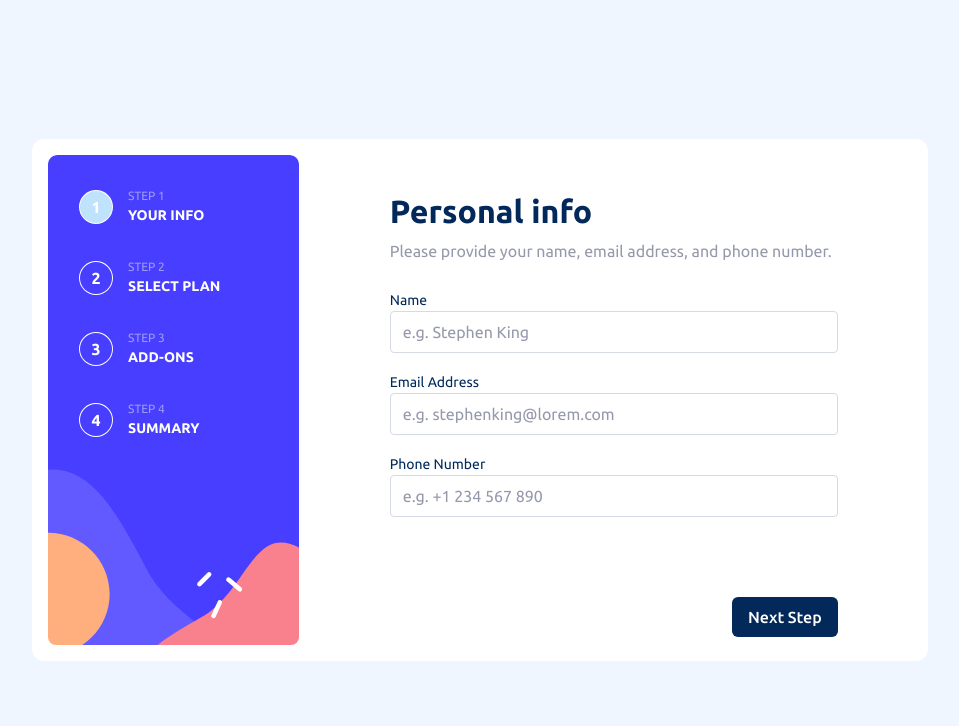
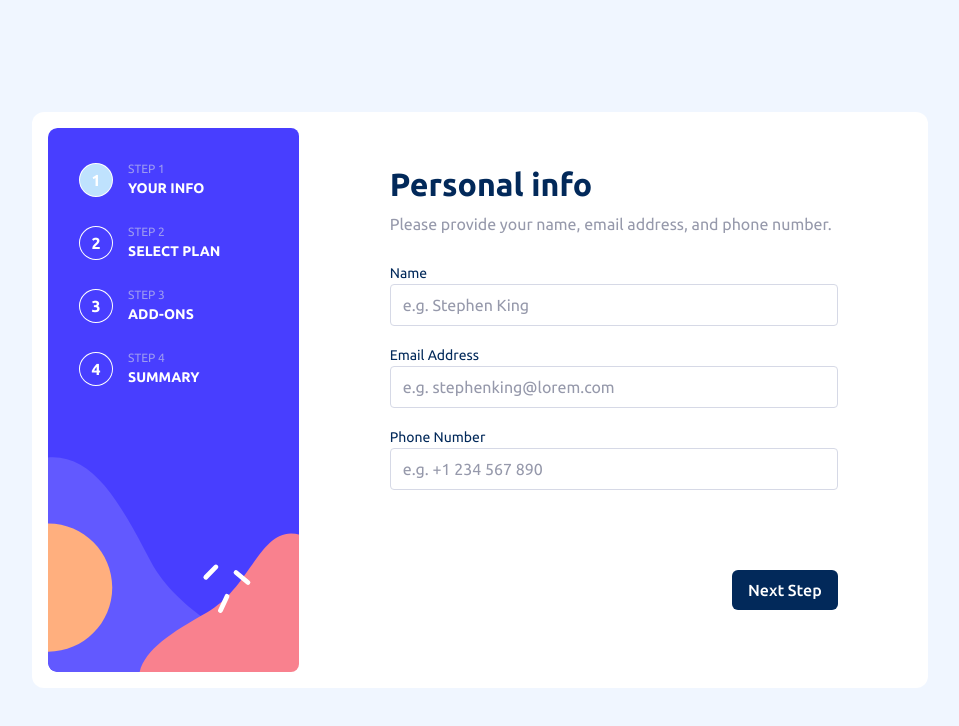
Before and after one commit to mianazan099/Multi-Step-Form, a React (Vite) app: page / in a window 1280 px wide. Shown: the top 726 px of the page, without its empty margins (160-1119 px from the left). Built offline with nearby package versions, Linux system fonts and the light colour scheme.

Commit message:
created component files

```diff
--- a/src/App.jsx
+++ b/src/App.jsx
@@ -1,111 +1,17 @@
-function SidebarStep({ num, name, active }) {
-  return (
-    <div className="lg:flex lg:items-center lg:gap-1">
-      <span
-        className={`grid h-2 w-2 place-content-center rounded-full  font-bold text-white  ring-1 ring-white ${
-          active && "bg-blue-light text-blue-marine ring-blue-light"
-        }`}
-      >
-        {num}
-      </span>
-      <div className="hidden lg:block">
-        <p className="text-xs uppercase text-gray-light/60">Step {num}</p>
-        <p className="text-sm font-bold uppercase text-white ">{name}</p>
-      </div>
-    </div>
-  );
-}
-
-const sidebarStep = [
-  { num: 1, name: "Your info", active: true },
-  { num: 2, name: "Select Plan", active: false },
-  { num: 3, name: "Add-ons", active: false },
-  { num: 4, name: "Summary", active: false },
-];
+import Sidebar from "./components/Sidebar";
+import Info from "./components/Info";
 
 const App = () => {
   return (
-    <div className="h-screen bg-magnolia font-ubuntu lg:grid lg:place-content-center">
-      <article className="mx-auto lg:grid lg:w-[min(56rem,100vw-2rem)] lg:grid-cols-[1fr,2.5fr] lg:rounded-xl lg:bg-white lg:p-1 lg:pr-0">
-        <aside className="h-[172px] bg-sidebarMobile bg-cover bg-no-repeat lg:h-auto lg:rounded-lg lg:bg-sidebarDesktop">
-          <div className="mx-auto flex w-fit gap-1 p-2 lg:mx-0 lg:flex-col lg:gap-2">
-            {sidebarStep.map((step) => {
-              return (
-                <SidebarStep
-                  key={step.num}
-                  num={step.num}
-                  name={step.name}
-                  active={step.active}
-                />
-              );
-            })}
-          </div>
-        </aside>
-        <main className="absolute top-6 left-1/2 mx-auto w-[min(28rem,100%-2rem)] -translate-x-1/2 rounded-lg bg-white p-1.5 lg:static lg:translate-x-0 lg:px-0 lg:pt-2 lg:pb-0.5">
-          <div className="mb-1.5">
-            <h1 className="mb-0.25 text-lg font-bold text-blue-marine">
-              Personal info
-            </h1>
-            <p className="text-gray-cool">
-              Please provide your name, email address, and phone number.
-            </p>
-          </div>
-          <form className="grid gap-0.75 lg:gap-1">
-            <div>
-              <label
-                className="mb-0.25 text-sm text-blue-marine"
-                htmlFor="name"
-              >
-                Name
-              </label>
-              <input
-                className="w-full rounded border-gray-light placeholder:text-gray-cool"
-                type="text"
-                id="name"
-                placeholder="e.g. Stephen King"
-              />
-            </div>
-            <div>
-              <label
-                className="mb-0.25 text-sm text-blue-marine"
-                htmlFor="email"
-              >
-                Email Address
-              </label>
-              <input
-                className="w-full rounded border-gray-light placeholder:text-gray-cool"
-                type="email"
-                id="email"
-                placeholder="e.g. stephenking@lorem.com"
-              />
-            </div>
-            <div>
-              <label className="mb-0.25 text-sm text-blue-marine" htmlFor="tel">
-                Phone Number
-              </label>
-              <input
-                className="w-full rounded border-gray-light placeholder:text-gray-cool"
-                type="tel"
-                id="tel"
-                placeholder="e.g. +1 234 567 890"
-              />
-            </div>
-            <div className="lg:ml-auto lg:mt-[4rem]">
-              <button className="rounded-md bg-blue-marine px-1 py-0.5 font-medium text-white">
-                Next Step
-              </button>
-            </div>
-          </form>
-        </main>
-        {/* <Card>
-          <Sidebar>
-            <SidebarStep></SidebarStep>
-          </Sidebar>
-          <Main></Main>
-        </Card> */}
-      </article>
-    </div>
+    <article className="mx-auto lg:grid lg:h-[36rem] lg:w-[min(56rem,100vw-2rem)] lg:grid-cols-[1fr,2.5fr] lg:rounded-xl lg:bg-white lg:p-1 lg:pr-0">
+      <Sidebar />
+      <main className="mx-auto w-[min(28rem,100%-2rem)] rounded-lg bg-white p-1.5 lg:px-0 lg:pt-2 lg:pb-0.5">
+        <Info />
+      </main>
+    </article>
   );
 };
 
 export default App;
+// h-[36]
+// w-[58]
--- /dev/null
+++ b/src/components/Info.jsx
@@ -0,0 +1,24 @@
+import PageInfo from "./PageInfo";
+import Input from "./Input";
+
+const Info = () => (
+  <>
+    <PageInfo />
+    <form className="grid gap-0.75 lg:gap-1">
+      <Input name="Name" type="text" placeholder="e.g. Stephen King" />
+      <Input
+        name="Email Address"
+        type="email"
+        placeholder="e.g. stephenking@lorem.com"
+      />
+      <Input name="Phone Number" type="tel" placeholder="e.g. +1 234 567 890" />
+      <div className="lg:ml-auto lg:mt-[4rem]">
+        <button className="rounded-md bg-blue-marine px-1 py-0.5 font-medium text-white">
+          Next Step
+        </button>
+      </div>
+    </form>
+  </>
+);
+
+export default Info;
--- /dev/null
+++ b/src/components/Input.jsx
@@ -0,0 +1,20 @@
+import { useId } from "react";
+
+const Input = ({ name, type, placeholder }) => {
+  const id = useId();
+  return (
+    <div>
+      <label className="mb-0.25 text-sm text-blue-marine" htmlFor={id}>
+        {name}
+      </label>
+      <input
+        className="w-full rounded border-gray-light placeholder:text-gray-cool"
+        type={type}
+        id={id}
+        placeholder={placeholder}
+      />
+    </div>
+  );
+};
+
+export default Input;
--- /dev/null
+++ b/src/components/PageInfo.jsx
@@ -0,0 +1,14 @@
+function PageInfo() {
+  return (
+    <div className="mb-1.5">
+      <h1 className="mb-0.25 text-lg font-bold text-blue-marine">
+        Personal info
+      </h1>
+      <p className="text-gray-cool">
+        Please provide your name, email address, and phone number.
+      </p>
+    </div>
+  );
+}
+
+export default PageInfo;
--- /dev/null
+++ b/src/components/Sidebar.jsx
@@ -0,0 +1,29 @@
+import SidebarStep from "./SidebarStep";
+
+const sidebarStep = [
+  { num: 1, name: "Your info", active: true },
+  { num: 2, name: "Select Plan", active: false },
+  { num: 3, name: "Add-ons", active: false },
+  { num: 4, name: "Summary", active: false },
+];
+
+const Sidebar = () => {
+  return (
+    <aside className="h-[172px] bg-sidebarMobile bg-cover bg-no-repeat lg:h-auto lg:rounded-lg lg:bg-sidebarDesktop">
+      <div className="mx-auto flex w-fit gap-1 p-2 lg:mx-0 lg:flex-col lg:gap-1.5">
+        {sidebarStep.map((step) => {
+          return (
+            <SidebarStep
+              key={step.num}
+              num={step.num}
+              name={step.name}
+              active={step.active}
+            />
+          );
+        })}
+      </div>
+    </aside>
+  );
+};
+
+export default Sidebar;
--- /dev/null
+++ b/src/components/SidebarStep.jsx
@@ -0,0 +1,19 @@
+function SidebarStep({ num, name, active }) {
+  return (
+    <div className="lg:flex lg:items-center lg:gap-1">
+      <span
+        className={`grid h-2 w-2 place-content-center rounded-full  font-bold text-white  ring-1 ring-white ${
+          active && "bg-blue-light text-blue-marine ring-blue-light"
+        }`}
+      >
+        {num}
+      </span>
+      <div className="hidden lg:block">
+        <p className="text-xs uppercase text-gray-light/60">Step {num}</p>
+        <p className="text-sm font-bold uppercase text-white ">{name}</p>
+      </div>
+    </div>
+  );
+}
+
+export default SidebarStep;
--- a/src/main.css
+++ b/src/main.css
@@ -3,3 +3,11 @@
 @tailwind base;
 @tailwind components;
 @tailwind utilities;
+
+html {
+  @apply bg-magnolia;
+}
+
+#root {
+  @apply min-h-screen font-ubuntu lg:grid lg:place-content-center;
+}
```
Also changed, not shown: src/components/Addon.jsx (added), src/components/Finish.jsx (added), src/components/Plan.jsx (added).
